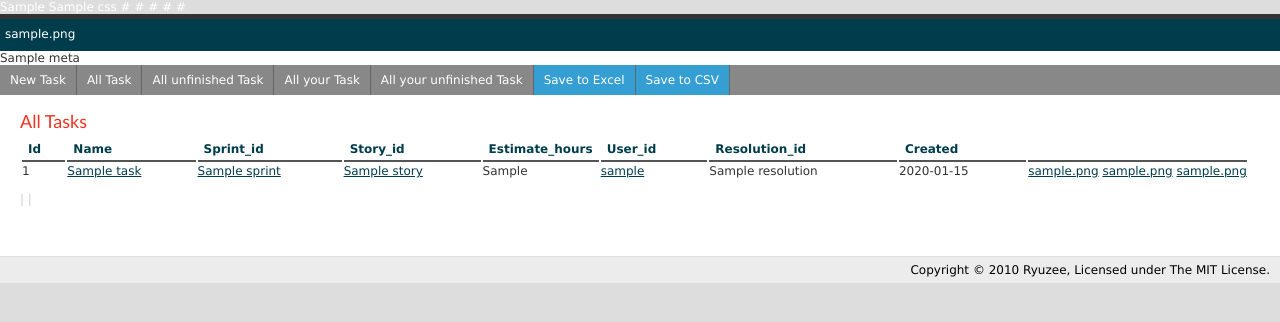
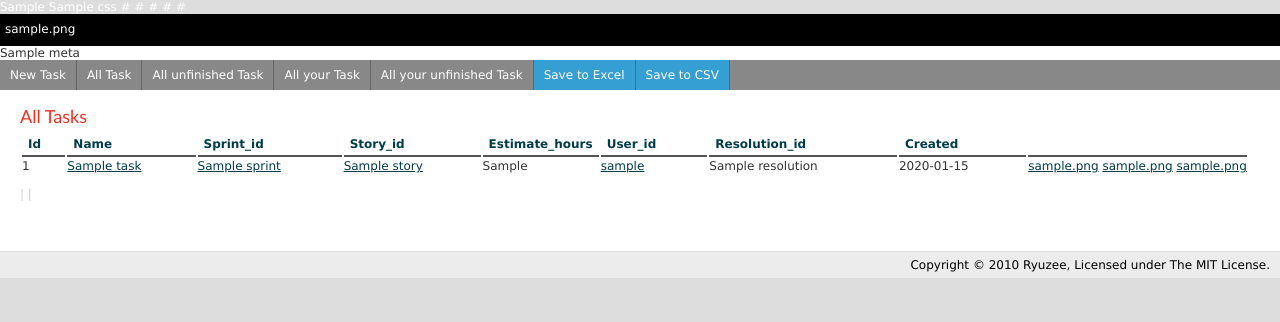
Before and after one commit to algebres/PHPMyScrum, a CakePHP app: the page made by app/views/tasks/index.ctp in a window 1280 px wide. Shown: the top 322 px of the page. Run offline with PHP 8.4 and a stand-in for CakePHP, Linux system fonts and the light colour scheme; the template is opened without the code that fills it: most values are stand-ins (such as "Sample title", 1, 10 or a date in 2020); data that the repository does not hold is empty; some libraries are stand-ins or nearby versions.

Commit message:
change header design

```diff
--- a/app/views/layouts/default.ctp
+++ b/app/views/layouts/default.ctp
@@ -71,7 +71,7 @@ jQuery.noConflict()(function($){
 <div id="wrapper">
 	<div id="container">
 		<div id="header">
-			<h1><a href="<?php echo $html->url('/users/dashboard'); ?>"><?php echo $html->image('logo.png'); ?></a></h1>
+			<h1><a href="<?php echo $html->url('/users/dashboard'); ?>"><?php echo $html->image('PHPMyScrum_logo.png'); ?></a></h1>
 			<div id="userinfo">
 				<?php if(isset($login_user)) { ?>
 				<?php echo __('Username') ."&nbsp;:&nbsp;"; ?><?php echo $this->Html->link("<span style=\"color:#ffffff;\">" .$login_user["username"] . "</span>", array('action' => 'edit', 'controller' => 'users', $login_user['id']), array('escape' => false)); ?>
--- a/app/webroot/css/cake.generic.css
+++ b/app/webroot/css/cake.generic.css
@@ -78,25 +78,24 @@
 }
 
 #header{
-	border-top: 5px solid #333333;
-	background: #003d4c;
+	background: #000000;
 	padding: 5px 5px;
 }
 #header h1 {
 	line-height:20px;
-	background: #003d4c;
+	background: #000000;
 	color: #fff;
 	padding: 0px 0px;
 }
 #header h1 a {
 	color: #fff;
-	background: #003d4c;
+	background: #000000;
 	font-weight: normal;
 	text-decoration: none;
 }
 #header h1 a:hover {
 	color: #fff;
-	background: #003d4c;
+	background: #000000;
 	text-decoration: underline;
 }
 
@@ -223,7 +222,7 @@
 }
 
 div #messagebox {
-	position:absolute; top:15px; left:180px;
+	position:absolute; top:15px; left:190px;
 }
 
 /** containers **/
```
